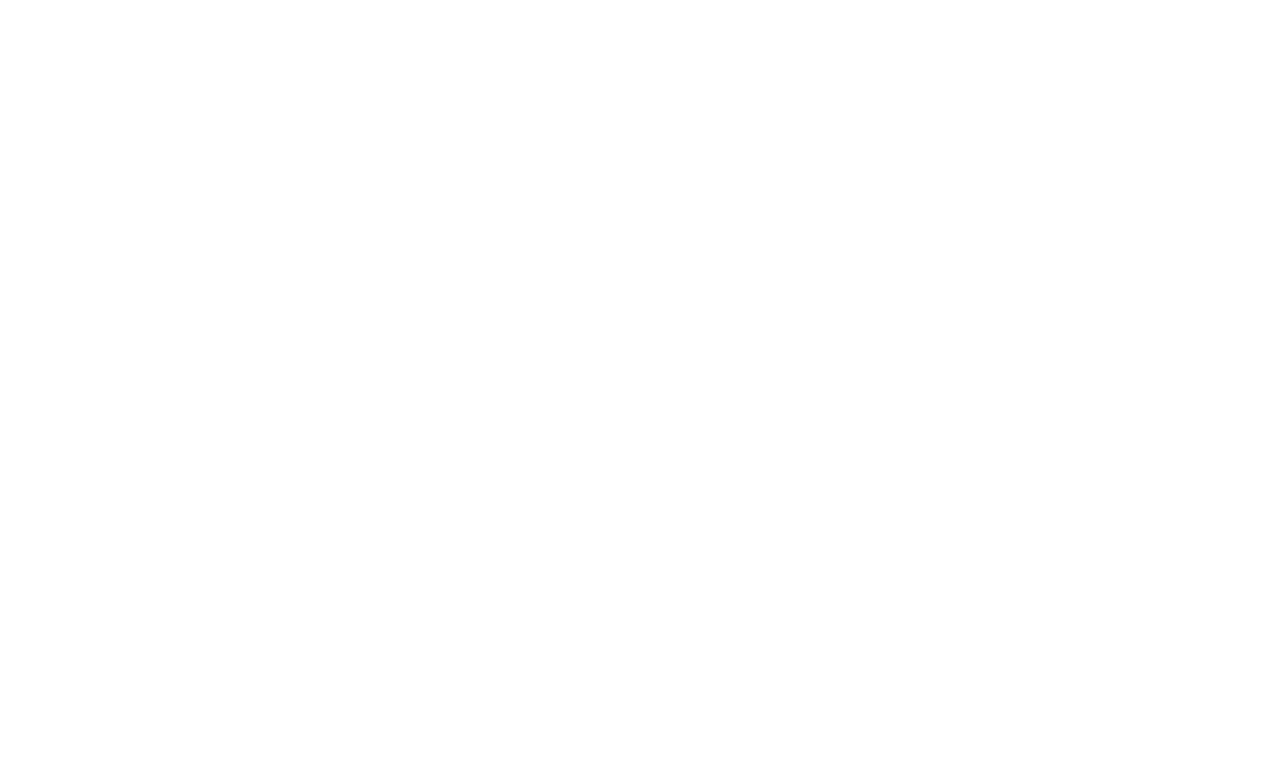
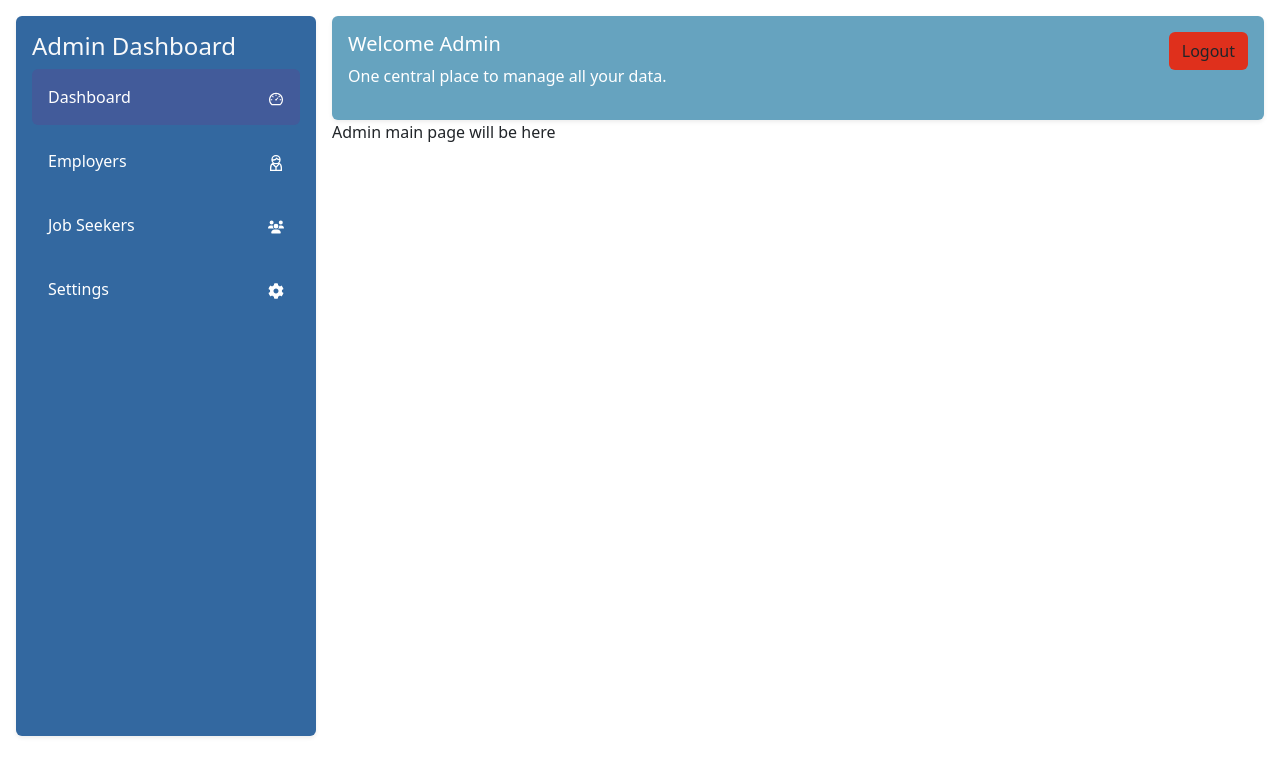
Before and after one commit to SimiyuVic/skill-Bridge, a React (Vite) app: page /admin in a window 1280 px wide. Before the commit this address had no page. Shown: the top 776 px of the page. Built offline with nearby package versions, Linux system fonts and the light colour scheme.

Commit message:
Admin dashboard

```diff
--- a/src/App.jsx
+++ b/src/App.jsx
@@ -11,6 +11,11 @@
 import JobSeeker from "./pages/auth/signup/JobSeeker"
 import EmployerSignup from "./pages/auth/signup/Employer"
 import PublicLayout from "./layout/Public.jsx"
+import AdminLayout from "./layout/AdminLayout.jsx"
+import AdminDashboard from "./pages/admin/AdminDashboard.jsx"
+import AdminEmployer from "./pages/admin/AdminEmployer.jsx"
+import AdminSettings from "./pages/admin/AdminSettings.jsx"
+import AdminJobSeeker from "./pages/admin/AdminJobSeekers.jsx"
 
 function App() {
 
@@ -36,6 +41,13 @@
 
 
         {/* Admin route */}
+        <Route path="/admin" element={ <AdminLayout /> } >
+          <Route index element={ <AdminDashboard /> } />
+          <Route path="job-seekers" element={ <AdminJobSeeker /> } />
+          <Route path="employers" element={ <AdminEmployer /> } />
+          <Route path="settings" element={ <AdminSettings /> } />
+        </Route>
+
         {/* Employer Routes */}
         {/* Job seekers routes */}
       </Routes>
--- /dev/null
+++ b/src/components/DashboardNavBar.jsx
@@ -0,0 +1,29 @@
+
+const DashboardNavBar = () => {
+    return (
+        <div>
+            <nav className="d-flex justify-content-between">
+                <div>
+                    <h5>
+                       Welcome Admin  {/* we will replace this with username */}
+                    </h5>
+                    <p>
+                        One central place to manage all your data.
+                    </p>
+                </div>
+                <div>
+                    <button
+                    className="btn"
+                    style={{
+                        backgroundColor: "#DF301C"
+                    }}
+                    >
+                        Logout
+                    </button>
+                </div>
+            </nav>
+        </div>
+     );
+}
+
+export default DashboardNavBar;
--- /dev/null
+++ b/src/components/SideBar.jsx
@@ -0,0 +1,42 @@
+import { NavLink } from "react-router-dom";
+
+const SideBar = ({ links, title }) => {
+    return (
+        <div>
+            <h4> {title} </h4>
+            <div className="d-flex flex-column gap-2">
+                {links.map((link) => (
+                    <NavLink
+                        key={link.path}
+                        to={link.path}
+                        className={({ isActive }) =>
+                            `text-decoration-none rounded-2 px-3 py-3 d-flex align-items-center justify-content-between ${isActive ? "active-link" : "link"
+                            }`
+                        }
+                        style={({ isActive }) => ({
+                            color: "#fff",
+                            backgroundColor: isActive
+                                ? "#425B9A"
+                                : "transparent",
+                            transition: "0.2s ease"
+                        })}
+                    >
+                        {/* Link Name */}
+                        <span>
+                            {link.name}
+                        </span>
+
+                        {/* Link Icon */}
+                        {link.icon && (
+                            <span aria-hidden="true">
+                                {link.icon}
+                            </span>
+                        )}
+                    </NavLink>
+                ))}
+            </div>
+        </div>
+    );
+}
+
+export default SideBar;
--- /dev/null
+++ b/src/layout/AdminLayout.jsx
@@ -0,0 +1,69 @@
+import DashboardNavBar from "../components/DashboardNavBar";
+import SideBar from "../components/SideBar";
+import { Outlet } from "react-router-dom";
+import { AiOutlineDashboard } from "react-icons/ai";
+import { GrUserManager } from "react-icons/gr";
+import { FaUsers } from "react-icons/fa6";
+import { FaCog } from "react-icons/fa";
+
+
+
+
+const AdminLayout = () => {
+
+    const adminLinks = [
+        {
+            name: "Dashboard",
+            path: "/admin",
+            icon: <AiOutlineDashboard />
+        },
+        {
+            name: "Employers",
+            path: "/admin/employers",
+            icon: <GrUserManager />
+        },
+        {
+            name: "Job Seekers",
+            path: "/admin/job-seekers",
+            icon: <FaUsers />
+        },
+        {
+            name: "Settings",
+            path: "/admin/settings",
+            icon: <FaCog />
+        }
+    ];
+
+    return (
+        <div>
+            <div className="d-flex m-3">
+                <div
+                    className="card border-0 shadow-sm p-3 text-light"
+                    style={{
+                        backgroundColor: "#3368A0",
+                        width: "300px",
+                        minHeight: "90vh"
+                    }}
+                >
+                    <SideBar links={ adminLinks } title="Admin Dashboard" />
+                </div>
+                <div className="ms-3 flex-grow-1">
+                    <div
+                        className="card p-3 border-0 shadow-sm text-white"
+                        style={{
+                            width: "100%",
+                            backgroundColor: "#66A3BF"
+                        }}
+                    >
+                        <DashboardNavBar />
+                    </div>
+                    <div>
+                        <Outlet />
+                    </div>
+                </div>
+            </div>
+        </div>
+    );
+}
+
+export default AdminLayout;
--- /dev/null
+++ b/src/pages/admin/AdminDashboard.jsx
@@ -0,0 +1,9 @@
+const AdminDashboard = () => {
+    return (
+        <div>
+            Admin main page will be here
+        </div>
+     );
+}
+
+export default AdminDashboard;
--- /dev/null
+++ b/src/pages/admin/AdminEmployer.jsx
@@ -0,0 +1,9 @@
+const AdminEmployer = () => {
+    return (
+        <div>
+            Employers details will be here
+        </div>
+     );
+}
+
+export default AdminEmployer;
--- /dev/null
+++ b/src/pages/admin/AdminJobSeekers.jsx
@@ -0,0 +1,10 @@
+
+const AdminJobSeeker = () => {
+    return (
+        <div>
+            Job seeker details will be here
+        </div>
+     );
+}
+
+export default AdminJobSeeker;
--- /dev/null
+++ b/src/pages/admin/AdminSettings.jsx
@@ -0,0 +1,9 @@
+const AdminSettings = () => {
+    return (
+        <div>
+            Admin settings will be here
+        </div>
+     );
+}
+
+export default AdminSettings;
```
Also changed, not shown: 1 other file (tests, documents, lock files or other folders).
